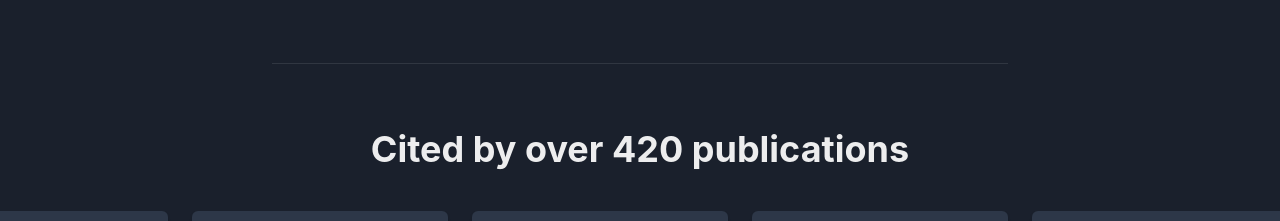
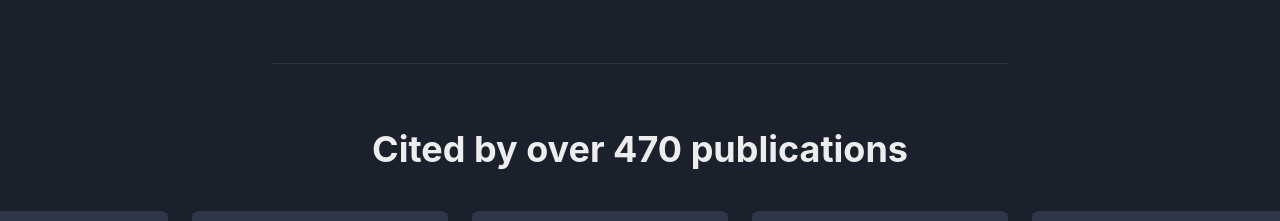
Before and after one commit to saintslab/carbontracker-website, a Next.js app: page /carbontracker-website/ in a window 1280 px wide. Shown: the part 3570-3791 px from the top of the page. Built offline with nearby package versions, Linux system fonts and the light colour scheme.

Commit message:
Update CitationSection.tsx

```diff
--- a/components/CitationSection.tsx
+++ b/components/CitationSection.tsx
@@ -212,7 +212,7 @@ export default function CitationSection() {
 
   return (
     <VStack justify="center">
-      <Heading mb={8}>Cited by over 420 publications</Heading>
+      <Heading mb={8}>Cited by over 470 publications</Heading>
       <HStack
         mb={8}
         overflowX="scroll"
```
